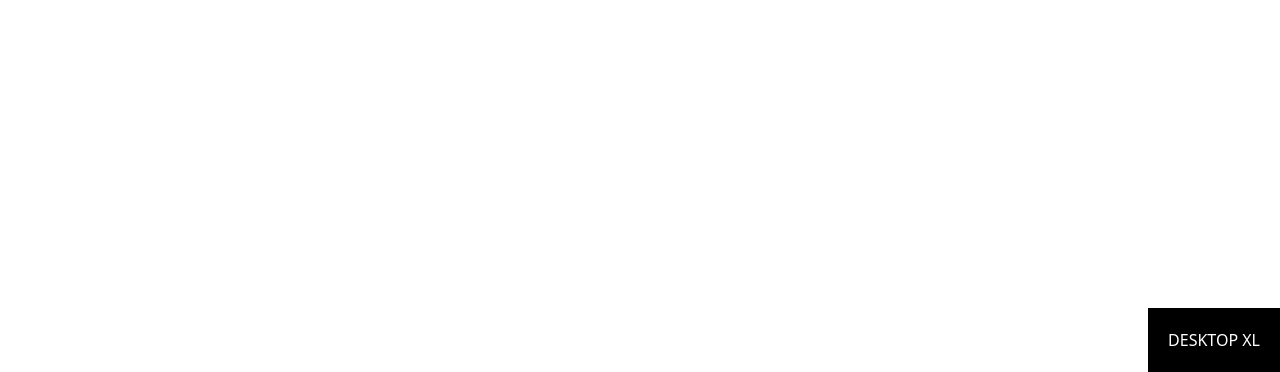
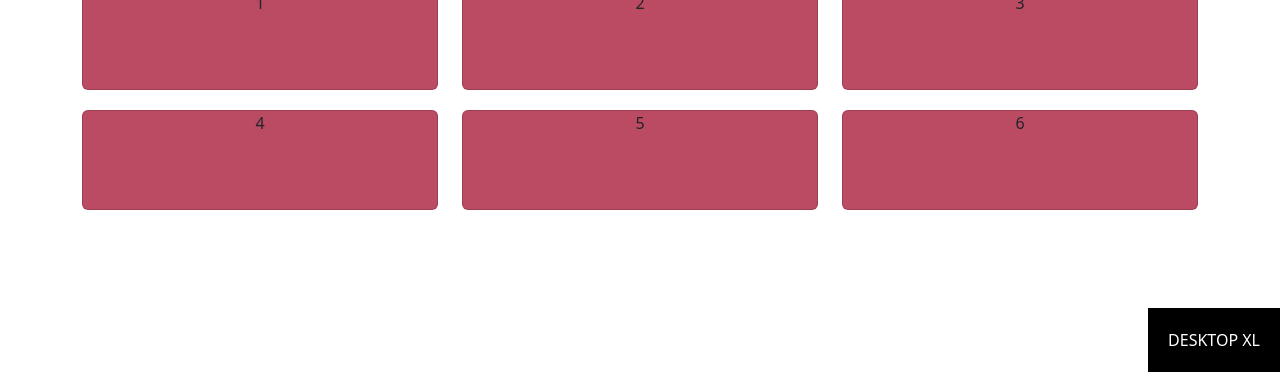
Before and after one commit to marcoceccarelli98/html-css-bootstrap-freelancer, a plain HTML site: page index.html in a window 1280 px wide. Shown: the part 428-800 px from the top of the page. Drawn offline with nearby package versions, Linux system fonts and the light colour scheme.

Commit message:
[UPD] Added portfolio section

```diff
--- a/css/_partials/common.css
+++ b/css/_partials/common.css
@@ -45,7 +45,7 @@
        COMMON
 --------------------*/
 
-main:nth-child(even) {
+section:nth-child(odd) {
     background-color: var(--mc-bg-aqua-green);
 }
 
@@ -55,3 +55,12 @@ header {
 }
 
 /* JUMBO */
+
+
+
+/* PORTFOLIO */
+.card {
+    margin-bottom: 20px;
+    text-align: center;
+    background-color: var(--mc-bg-pic1);
+}
--- a/index.html
+++ b/index.html
@@ -36,9 +36,49 @@
                 </div>
             </div>
         </section>
-
+        <!-- PORTFOLIO -->
+        <section id="portfolio">
+            <div class="container">
+                <div class="row">
+                    <div class="text-container text-center">
+                        <h2>PORTFOLIO</h2>
+                    </div>
+                    <div class="col-12 col-md-6 col-lg-4 gap-2">
+                        <div class="card h-100px">
+                            1
+                        </div>
+                    </div>
+                    <div class="col-12 col-md-6 col-lg-4">
+                        <div class="card h-100px">
+                            2
+                        </div>
+                    </div>
+                    <div class="col-12 col-md-6 col-lg-4">
+                        <div class="card h-100px">
+                            3
+                        </div>
+                    </div>
+                    <div class="col-12 col-md-6 col-lg-4">
+                        <div class="card h-100px">
+                            4
+                        </div>
+                    </div>
+                    <div class="col-12 col-md-6 col-lg-4">
+                        <div class="card h-100px">
+                            5
+                        </div>
+                    </div>
+                    <div class="col-12 col-md-6 col-lg-4">
+                        <div class="card h-100px">
+                            6
+                        </div>
+                    </div>
+                </div>
+            </div>
+        </section>
 
     </main>
+    <!-- FOOTER -->
     <footer>
 
     </footer>
```
